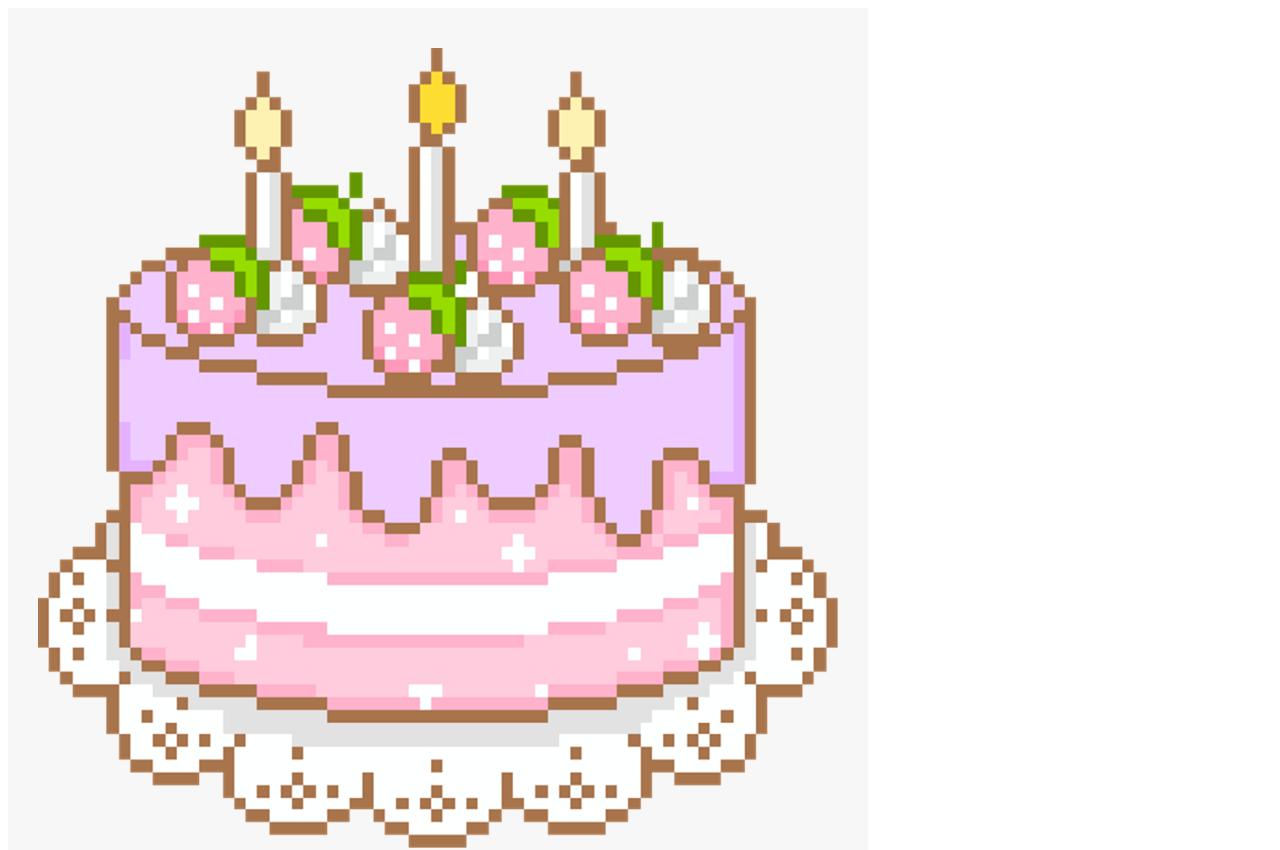
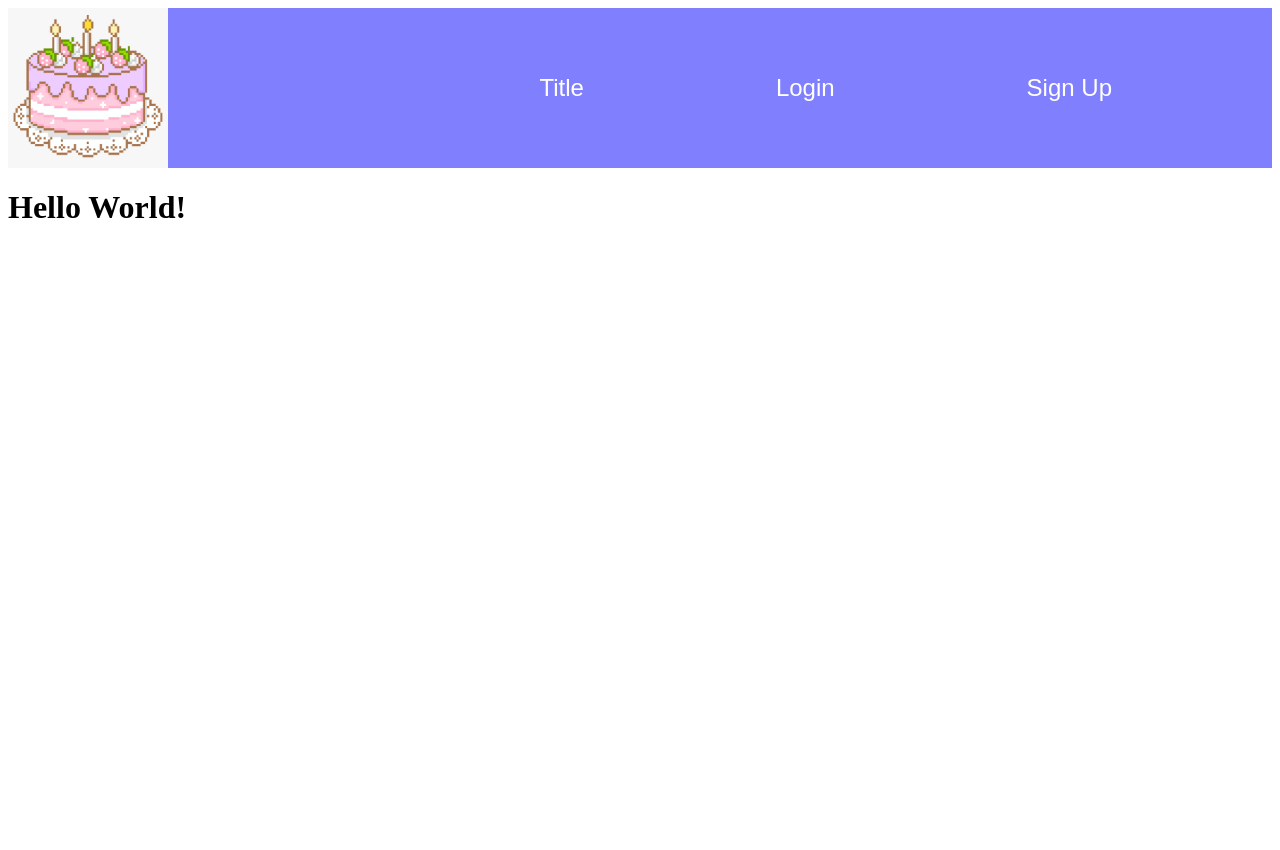
Before and after one commit to bri-davis/paper-trade, a React (Create React App) app: page / in a window 1280 px wide. Shown: the top 850 px of the page. After the commit the page ends 800 px from the top, so only its background shows below. Built offline with nearby package versions, Linux system fonts and the light colour scheme.

Commit message:
Added styling for Navbar

```diff
--- a/src/index.js
+++ b/src/index.js
@@ -1,5 +1,6 @@
 import React from "react"
 import ReactDOM from "react-dom"
 import App from "./App"
+import "./style.css"
 
 ReactDOM.render(<App />, document.getElementById("root"))
--- /dev/null
+++ b/src/style.css
@@ -0,0 +1,34 @@
+.nav {
+    display: flex;
+    align-items: center;
+    background-color: #8080ff;
+    justify-content: space-between;
+}
+
+.nav > img {
+    width: 10rem;
+    height: 10rem;
+}
+
+.nav-items {
+    list-style: none;
+    display: flex;
+}
+
+.nav-items > li {
+    color: white;
+    font-family: Arial, Helvetica, sans-serif;
+    font-size: x-large;
+    padding: 2rem;
+    padding-right: 10rem;
+}
+
+.footer {
+    background-color: #8080ff;
+    color: white;
+    font-family: Arial, Helvetica, sans-serif;
+    position:absolute;
+    left:0;
+    bottom:0;
+    right:0;
+}
```
